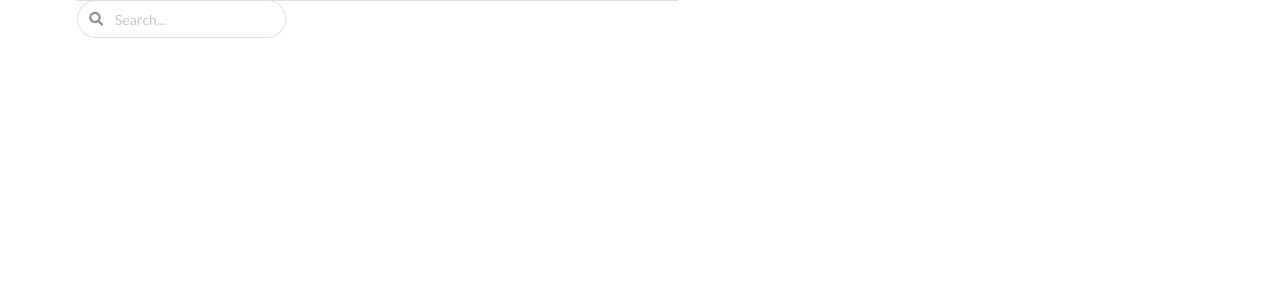
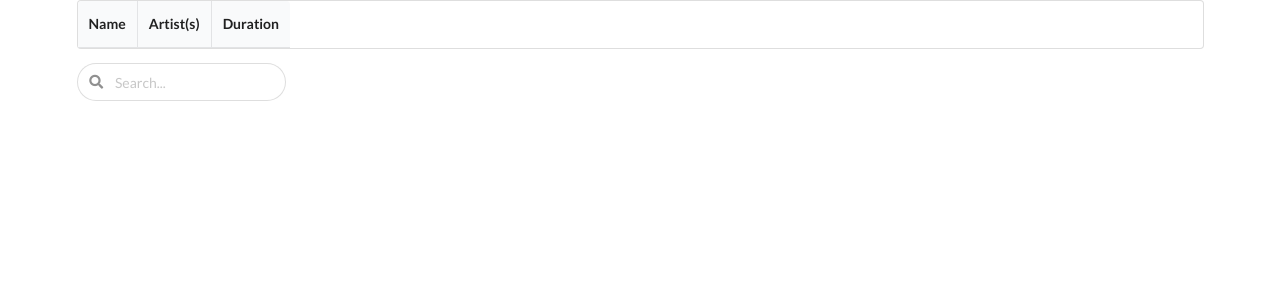
Before and after one commit to MLH-Fellowship/sprint3, a React (Create React App) app in the folder frontend/: page / in a window 1280 px wide. Shown: the top 300 px of the page. Built offline with nearby package versions, Linux system fonts and the light colour scheme.

Commit message:
Create Library Component (as Table)

```diff
--- a/frontend/src/components/Library/Library.js
+++ b/frontend/src/components/Library/Library.js
@@ -4,23 +4,53 @@ const Library = ({ library, removeTrack }) => {
 
     // loop through tracks to create elements for rendering
     const tracksRendered = library.map(track => {
-        const { id, name } = track;
+        const { id, name, artists, duration_ms } = track;
+
+         // extract artist names from artists array
+         const artistNames = artists.map(artist => artist.name);
 
         return (
-            <div key={id}>
-                <div className="title">
-                {name}
-                {/*<button className="ui negative icon button" onClick={() => removeTrack(track)}>
-                    <i className="minus icon" />
-                </button>*/}
-                </div>
-            </div>
+            //<div key={id}>
+            //    <div className="title">
+            //        <i className="dropdown icon" />
+            //    {/*<button className="ui negative icon button" onClick={() => removeTrack(track)}>
+            //        <i className="minus icon" />
+            //    </button>*/}
+            //    </div>
+            //    <div className="content">
+            //        {name}
+            //    </div>
+            //</div>
+            <>
+                <tr>
+                    <td>{name}</td>
+                    <td>{artistNames}</td>
+                    <td>{Math.round(duration_ms/60000)} minutes</td>
+                    <td>
+                        <button
+                            className="ui mini negative icon button"
+                            onClick={() => removeTrack(track)}
+                        >
+                            <i className="x icon" />
+                        </button>
+                    </td>
+                </tr>
+            </>
         )
     })
 
     return (
-        <div className="ui styled accordion">
-            {tracksRendered}
+        <div className="ui celled table">
+            <thead>
+                <tr>
+                    <th>Name</th>
+                    <th>Artist(s)</th>
+                    <th>Duration</th>
+                </tr>
+            </thead>
+            <tbody>
+                {tracksRendered}
+            </tbody>
         </div>
     );
 };
```
